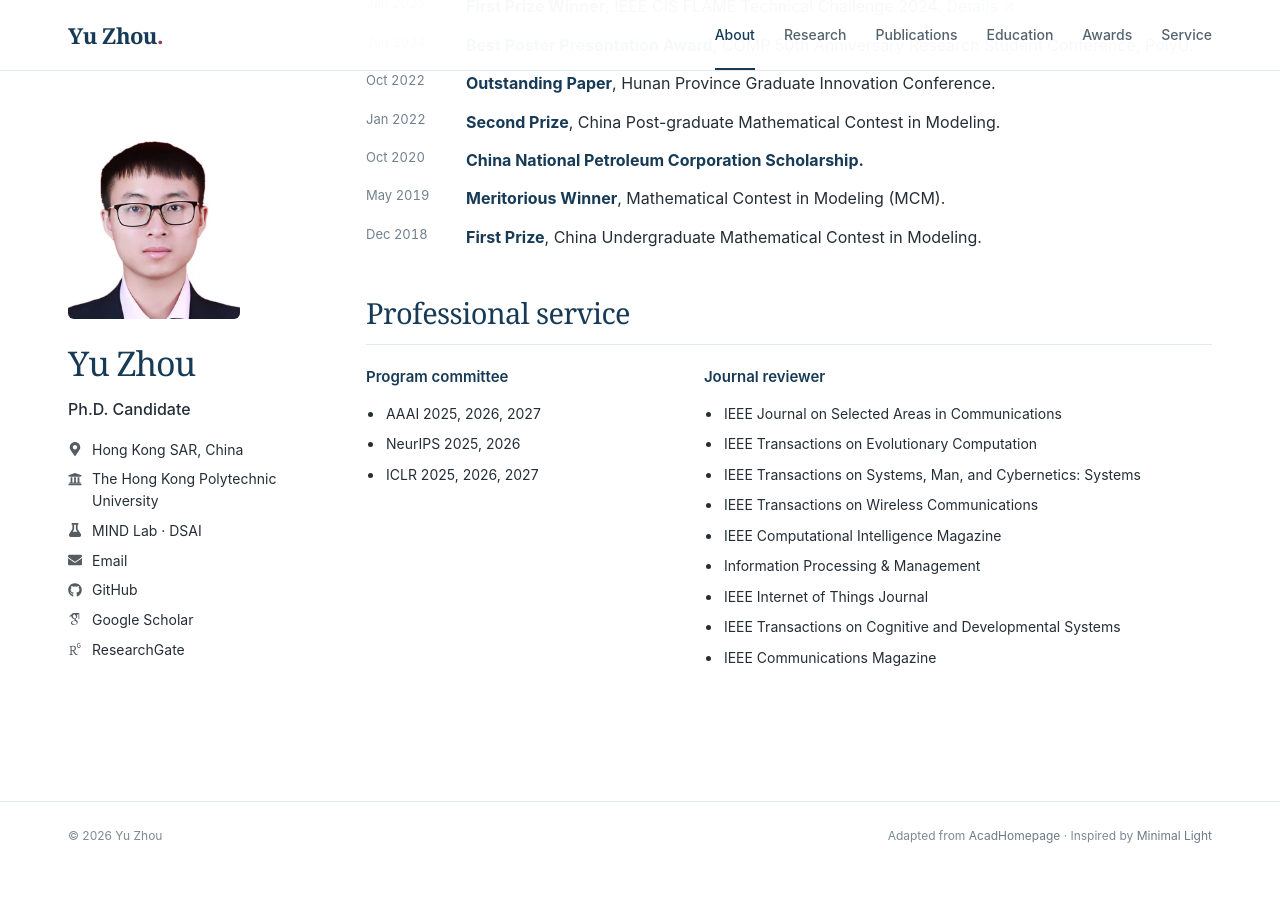
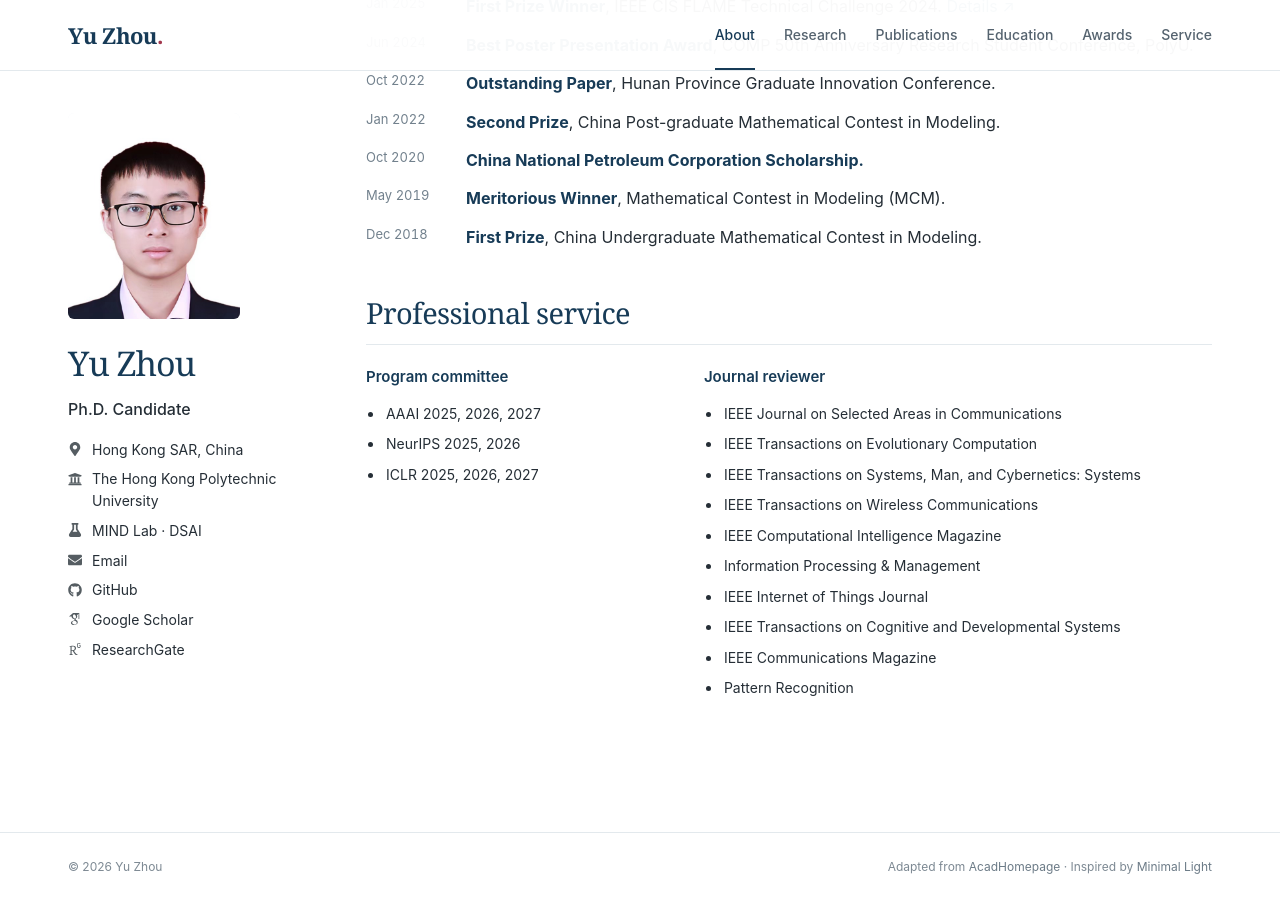
Before and after one commit to Rainy-ZhouYu/rainy-zhouyu.github.io, a Jekyll site: the page built from _pages/about.md, in a window 1280 px wide and 900 px high, scrolled down 4903 px. Built offline with Jekyll 4.4.1, drawn with Linux system fonts in a browser that asks for light colours; before the commit the page ends 5772 px from its top, so only the background shows below that.

Commit message:
Update about.md
Added 'Pattern Recognition' to the list of journals for reviewer.

```diff
--- a/_pages/about.md
+++ b/_pages/about.md
@@ -83,6 +83,6 @@ layout: default
   <h2>Professional service</h2>
   <div class="service-columns">
     <div><h3>Program committee</h3><ul><li>AAAI 2025, 2026, 2027</li><li>NeurIPS 2025, 2026</li><li>ICLR 2025, 2026, 2027</li></ul></div>
-    <div><h3>Journal reviewer</h3><ul><li>IEEE Journal on Selected Areas in Communications</li><li>IEEE Transactions on Evolutionary Computation</li><li>IEEE Transactions on Systems, Man, and Cybernetics: Systems</li><li>IEEE Transactions on Wireless Communications</li><li>IEEE Computational Intelligence Magazine</li><li>Information Processing &amp; Management</li><li>IEEE Internet of Things Journal</li><li>IEEE Transactions on Cognitive and Developmental Systems</li><li>IEEE Communications Magazine</li></ul></div>
+    <div><h3>Journal reviewer</h3><ul><li>IEEE Journal on Selected Areas in Communications</li><li>IEEE Transactions on Evolutionary Computation</li><li>IEEE Transactions on Systems, Man, and Cybernetics: Systems</li><li>IEEE Transactions on Wireless Communications</li><li>IEEE Computational Intelligence Magazine</li><li>Information Processing &amp; Management</li><li>IEEE Internet of Things Journal</li><li>IEEE Transactions on Cognitive and Developmental Systems</li><li>IEEE Communications Magazine</li><li>Pattern Recognition</li></ul></div>
   </div>
 </section>
```
